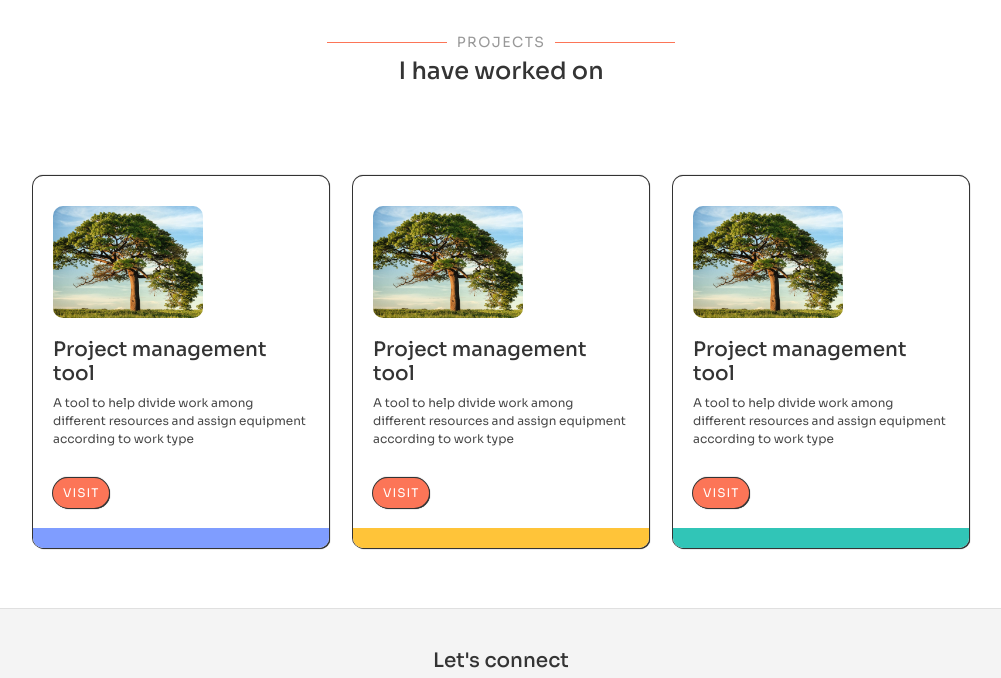
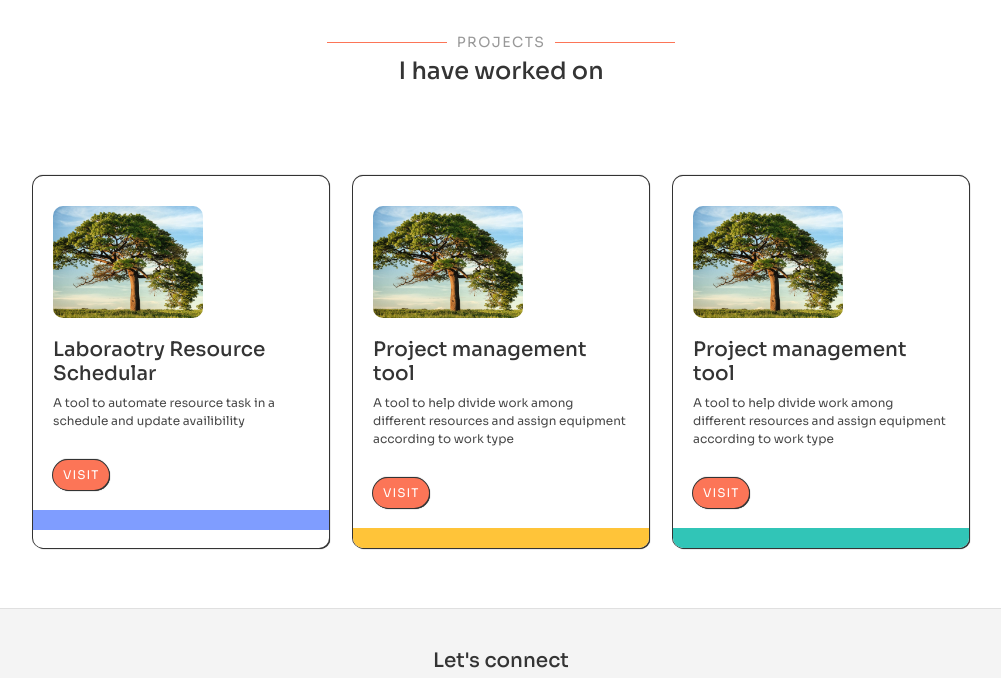
Before and after one commit to ShivaniJ557/Portfolio-Shivani-Jaiswal, a plain HTML site: page index.html in a window 1280 px wide. Shown: the part 970-1648 px from the top of the page, without its empty margins (139-1140 px from the left). Drawn offline with Linux system fonts and the light colour scheme.

Commit message:
Update index.html

```diff
--- a/index.html
+++ b/index.html
@@ -161,13 +161,12 @@
               <Div class="project-inner-content">
                 <img src="assets/img/gallery/gallery-1.jpg" alt="">
                 <h5>
-                  Project management tool
+                  Laboraotry Resource Schedular
                 </h5>
                 <p>
-                  A tool to help divide work among different
-                  resources and assign equipment according to work type
+                  A tool to automate resource task in a schedule and update availibility
                 </p>
-                <a href="https://www.behance.net/gallery/210166423/Laboratory-Resource-Schedular" class="btn-projects"> Visit <br></a>
+                <a href="https://www.behance.net/gallery/210166423/Laboratory-Resource-Schedular" target="_blank" class="btn-projects"> Visit <br></a>
               </Div>
 
               <div class="project-bottom-border">
```
